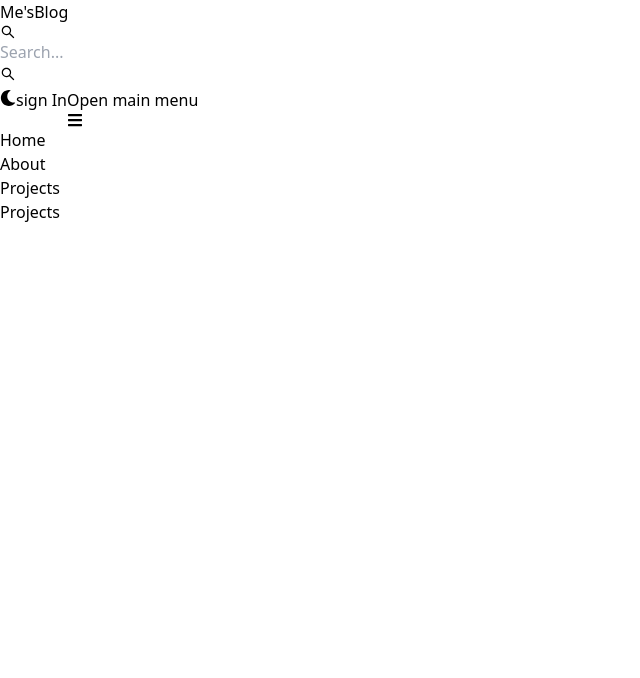
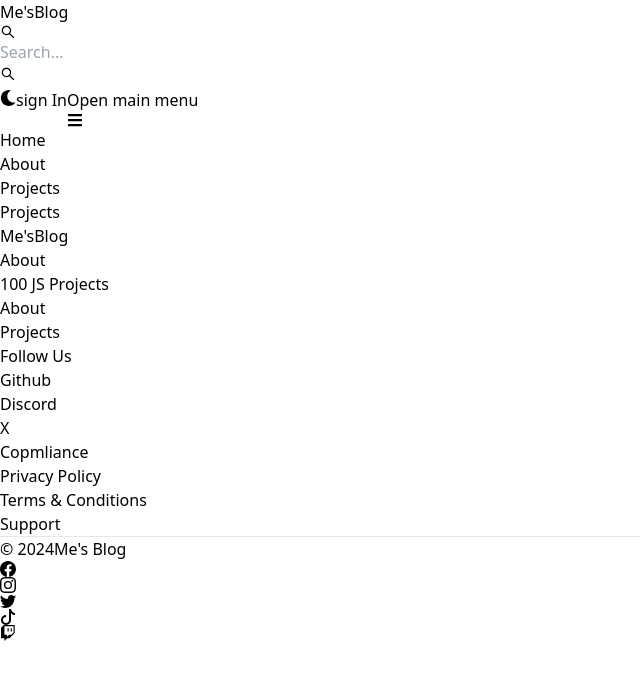
Before and after one commit to meyoh-23/mern-blog, a React (Vite) app in the folder client/: page /projects in a window 1280 px wide. Shown: the top 678 px of the page, without its empty margins (0-640 px from the left). Built offline with nearby package versions, Linux system fonts and the light colour scheme.

Commit message:
Add: Footer -Demo links -Final Foter Styilng

```diff
--- a/client/src/App.jsx
+++ b/client/src/App.jsx
@@ -1,6 +1,6 @@
 import { BrowserRouter, Route, Routes } from 'react-router-dom';
 import { About, Dashboard, Home, Projects, Signin, Signup } from './pages';
-import { Header } from './components';
+import { Footer, Header } from './components';
 
 function App() {
 
@@ -15,6 +15,7 @@ function App() {
         <Route path='/dashboard' element={<Dashboard/>}/>
         <Route path='/projects' element={<Projects/>}/>
       </Routes>
+      <Footer/>
     </BrowserRouter>
   )
 }
--- /dev/null
+++ b/client/src/components/Footer.jsx
@@ -0,0 +1,122 @@
+import { Footer } from 'flowbite-react';
+import { BsFacebook, BsInstagram, BsTiktok, BsTwitch, BsTwitter } from 'react-icons/bs';
+import { Link } from 'react-router-dom';
+
+const FooterContainer = () => {
+    return (
+        <Footer container className='border border-t-8 border-teal-500'>
+            <div className='w-full max-w-7xl mx-auto'>
+                <div className='grid w-full justify-between sm:flex md:grid-cols-1'>
+                    <div className="mt-5">
+                        <Link to="/"
+                            className='self-center whitespace-nowrap text-lg sm:text-xl font-semibold dark:text-white'
+                            >
+                                <span
+                                className='px-2 py-1 bg-gradient-to-r from-indigo-500 via-purple-500 to-pink-500 rounded-lg text-white '
+                                >Me's
+                                </span>
+                                Blog
+                            </Link>
+                    </div>
+                    <div className='grid grid-cols-2 gap-8 mt-4 sm:grid-cols-3 sm:gap-6'>
+                        <div>
+                            <Footer.Title title='About'/>
+                            <Footer.LinkGroup col>
+                                <Footer.Link
+                                href='https://www.100jsprojects.com'
+                                target='_blank'
+                                rel='noopener norefer'
+                                >
+                                    100 JS Projects
+                                </Footer.Link>
+                                <Footer.Link
+                                href='/about'
+                                target='_blank'
+                                rel='noopener norefer'
+                                >
+                                    About
+                                </Footer.Link>
+                                <Footer.Link
+                                href='/projects'
+                                target='_blank'
+                                rel='noopener norefer'
+                                >
+                                    Projects
+                                </Footer.Link>
+                            </Footer.LinkGroup>
+                        </div>
+                        <div>
+                            <Footer.Title title='Follow Us'/>
+                            <Footer.LinkGroup col>
+                                <Footer.Link
+                                href='https://github.com/meyoh-23'
+                                target='_blank'
+                                rel='noopener norefer'
+                                >
+                                    Github
+                                </Footer.Link>
+                                <Footer.Link
+                                href='#'
+                                target='_blank'
+                                rel='noopener norefer'
+                                >
+                                    Discord
+                                </Footer.Link>
+                                <Footer.Link
+                                href='https://twitter.com/FelixMeyoh'
+                                target='_blank'
+                                rel='noopener norefer'
+                                >
+                                    X
+                                </Footer.Link>
+                            </Footer.LinkGroup>
+                        </div>
+                        <div>
+                            <Footer.Title title='Copmliance'/>
+                            <Footer.LinkGroup col>
+                                <Footer.Link
+                                href='#'
+                                target='_blank'
+                                rel='noopener norefer'
+                                >
+                                    Privacy Policy
+                                </Footer.Link>
+                                <Footer.Link
+                                href='#'
+                                target='_blank'
+                                rel='noopener norefer'
+                                >
+                                    Terms & Conditions
+                                </Footer.Link>
+                                <Footer.Link
+                                href='#'
+                                target='_blank'
+                                rel='noopener norefer'
+                                >
+                                    Support
+                                </Footer.Link>
+                            </Footer.LinkGroup>
+                        </div>
+                    </div>
+                </div>
+                <Footer.Divider/>
+                <div className="w-full sm:flex sm:items-center sm:justify-between">
+                    <Footer.Copyright
+                    href='#'
+                    by="Me's Blog"
+                    year={new Date().getFullYear()}/>
+                    <div className='flex gap-6 mt-4 sm:mt-0 sm:justify-center'>
+                        <Footer.Icon href='#' icon={BsFacebook}/>
+                        <Footer.Icon href='#' icon={BsInstagram}/>
+                        <Footer.Icon href='#' icon={BsTwitter}/>
+                        <Footer.Icon href='#' icon={BsTiktok}/>
+                        <Footer.Icon href='#' icon={BsTwitch}/>
+                    </div>
+                </div>
+
+            </div>
+        </Footer>
+    )
+}
+
+export default FooterContainer;
--- a/client/src/components/index.js
+++ b/client/src/components/index.js
@@ -1,3 +1,4 @@
 import Header from "./Header";
+import Footer from "./Footer";
 
-export { Header }
+export { Header, Footer };
```
